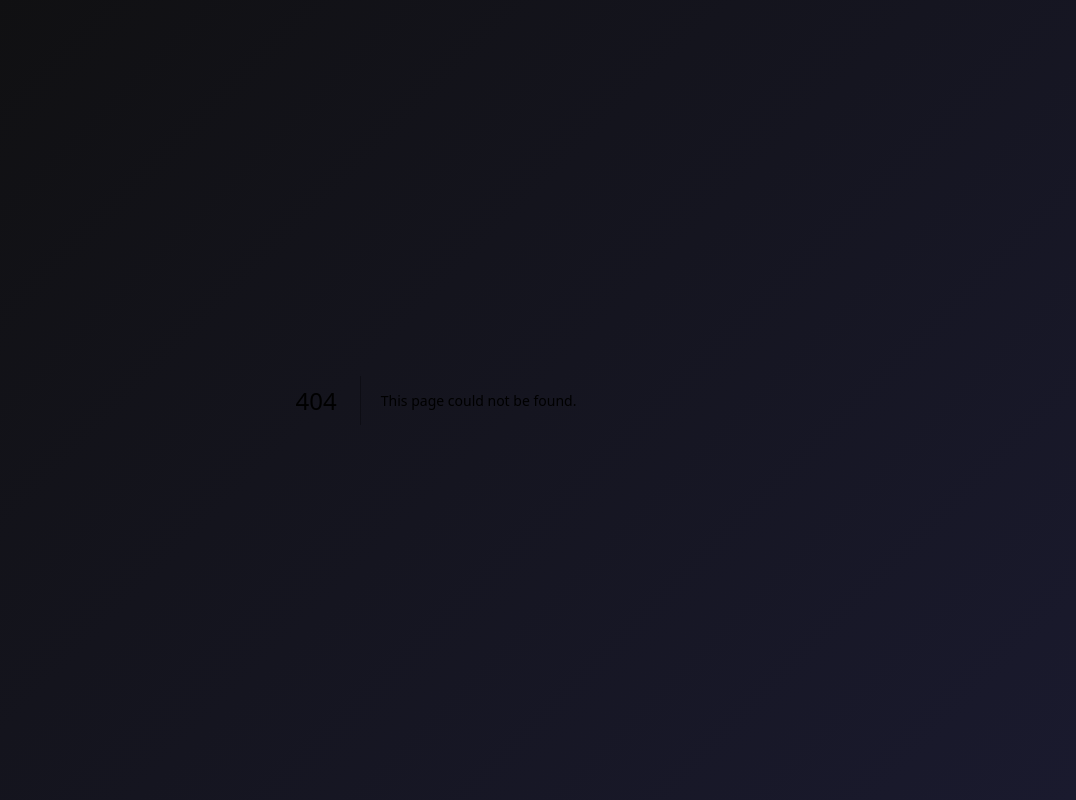
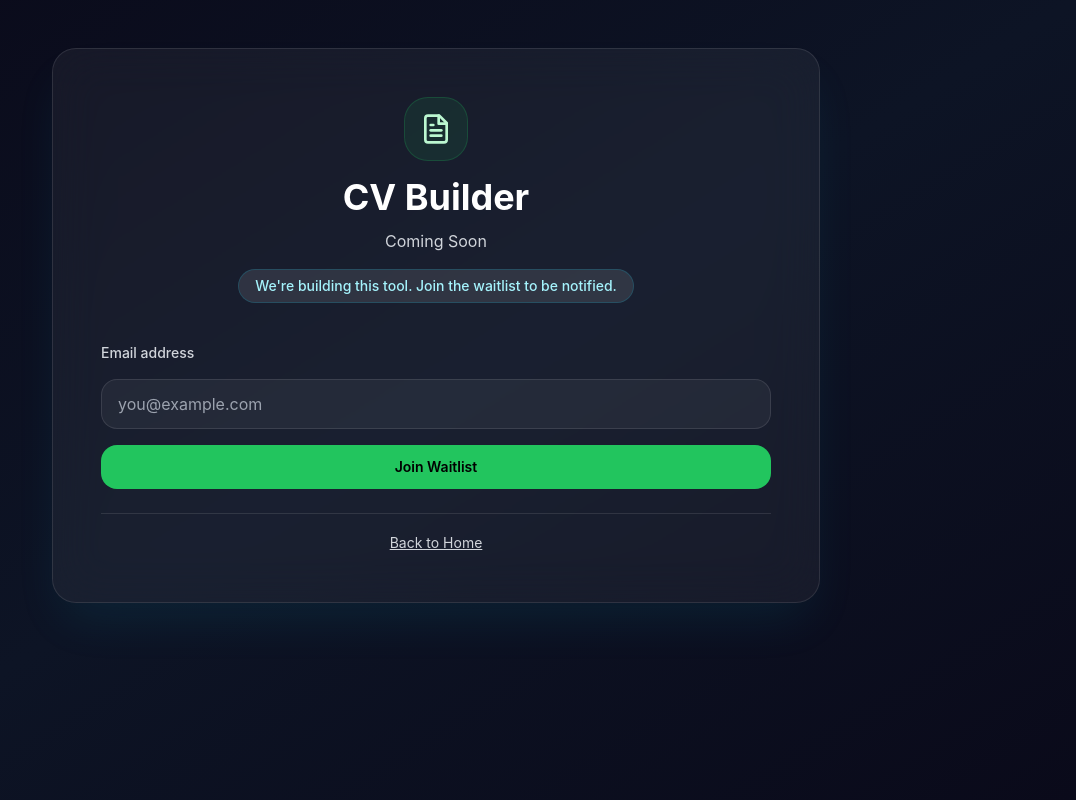
Before and after one commit to sirnazam/ai-student-toolkit, a Next.js app: page /tools/cv-builder in a window 1280 px wide. Before the commit this address had no page. Shown: the whole page, without its empty margins (204-1280 px from the left). Built offline with nearby package versions, Linux system fonts and the light colour scheme.

Commit message:
Fix custom school name display and wire tool cards to pages

```diff
--- /dev/null
+++ b/app/tools/assignment-helper/page.jsx
@@ -0,0 +1,64 @@
+'use client'
+
+import { useState } from 'react'
+import Link from 'next/link'
+import { Lightbulb } from 'lucide-react'
+
+export default function AssignmentHelperPage() {
+  const [email, setEmail] = useState('')
+  const [status, setStatus] = useState('')
+
+  const handleSubmit = (event) => {
+    event.preventDefault()
+    if (!email.trim()) {
+      setStatus('Please enter a valid email address.')
+      return
+    }
+    setStatus('Thank you! You will be notified when the tool launches.')
+    setEmail('')
+  }
+
+  return (
+    <main className="min-h-screen bg-gradient-to-br from-[#0a0a1a] via-[#0d1425] to-[#0a0a1a] text-white px-4 py-12 sm:px-6 lg:px-8">
+      <div className="max-w-3xl mx-auto rounded-3xl border border-white/10 bg-white/5 backdrop-blur-xl p-8 sm:p-12 shadow-2xl shadow-cyan-500/10">
+        <div className="flex flex-col items-center gap-4 text-center">
+          <div className="inline-flex items-center justify-center w-16 h-16 rounded-3xl bg-amber-500/10 text-amber-200 border border-amber-500/20">
+            <Lightbulb className="w-8 h-8" />
+          </div>
+          <div>
+            <h1 className="text-3xl sm:text-4xl font-bold">Assignment Helper</h1>
+            <p className="mt-3 text-gray-300">Coming Soon</p>
+          </div>
+          <span className="inline-flex items-center rounded-full bg-white/10 px-4 py-1.5 text-sm font-medium text-cyan-200 border border-cyan-500/20">
+            We&apos;re building this tool. Join the waitlist to be notified.
+          </span>
+        </div>
+
+        <div className="mt-10 space-y-6">
+          <form onSubmit={handleSubmit} className="space-y-4">
+            <label className="block text-sm font-medium text-gray-300">Email address</label>
+            <input
+              type="email"
+              value={email}
+              onChange={(e) => setEmail(e.target.value)}
+              placeholder="you@example.com"
+              className="w-full rounded-2xl border border-white/10 bg-white/5 px-4 py-3 text-white outline-none focus:border-cyan-400 focus:ring-2 focus:ring-cyan-500/20"
+            />
+            <button
+              type="submit"
+              className="w-full rounded-2xl bg-amber-500 px-4 py-3 text-sm font-semibold text-black hover:bg-amber-400 transition"
+            >
+              Join Waitlist
+            </button>
+          </form>
+          {status && <p className="text-sm text-amber-200">{status}</p>}
+          <div className="pt-4 border-t border-white/10 text-center">
+            <Link href="/" className="text-sm text-gray-300 hover:text-white underline">
+              Back to Home
+            </Link>
+          </div>
+        </div>
+      </div>
+    </main>
+  )
+}
--- /dev/null
+++ b/app/tools/cv-builder/page.jsx
@@ -0,0 +1,64 @@
+'use client'
+
+import { useState } from 'react'
+import Link from 'next/link'
+import { FileText } from 'lucide-react'
+
+export default function CVBuilderPage() {
+  const [email, setEmail] = useState('')
+  const [status, setStatus] = useState('')
+
+  const handleSubmit = (event) => {
+    event.preventDefault()
+    if (!email.trim()) {
+      setStatus('Please enter a valid email address.')
+      return
+    }
+    setStatus('Thank you! You will be notified when the tool launches.')
+    setEmail('')
+  }
+
+  return (
+    <main className="min-h-screen bg-gradient-to-br from-[#0a0a1a] via-[#0d1425] to-[#0a0a1a] text-white px-4 py-12 sm:px-6 lg:px-8">
+      <div className="max-w-3xl mx-auto rounded-3xl border border-white/10 bg-white/5 backdrop-blur-xl p-8 sm:p-12 shadow-2xl shadow-cyan-500/10">
+        <div className="flex flex-col items-center gap-4 text-center">
+          <div className="inline-flex items-center justify-center w-16 h-16 rounded-3xl bg-green-500/10 text-green-200 border border-green-500/20">
+            <FileText className="w-8 h-8" />
+          </div>
+          <div>
+            <h1 className="text-3xl sm:text-4xl font-bold">CV Builder</h1>
+            <p className="mt-3 text-gray-300">Coming Soon</p>
+          </div>
+          <span className="inline-flex items-center rounded-full bg-white/10 px-4 py-1.5 text-sm font-medium text-cyan-200 border border-cyan-500/20">
+            We&apos;re building this tool. Join the waitlist to be notified.
+          </span>
+        </div>
+
+        <div className="mt-10 space-y-6">
+          <form onSubmit={handleSubmit} className="space-y-4">
+            <label className="block text-sm font-medium text-gray-300">Email address</label>
+            <input
+              type="email"
+              value={email}
+              onChange={(e) => setEmail(e.target.value)}
+              placeholder="you@example.com"
+              className="w-full rounded-2xl border border-white/10 bg-white/5 px-4 py-3 text-white outline-none focus:border-cyan-400 focus:ring-2 focus:ring-cyan-500/20"
+            />
+            <button
+              type="submit"
+              className="w-full rounded-2xl bg-green-500 px-4 py-3 text-sm font-semibold text-black hover:bg-green-400 transition"
+            >
+              Join Waitlist
+            </button>
+          </form>
+          {status && <p className="text-sm text-green-200">{status}</p>}
+          <div className="pt-4 border-t border-white/10 text-center">
+            <Link href="/" className="text-sm text-gray-300 hover:text-white underline">
+              Back to Home
+            </Link>
+          </div>
+        </div>
+      </div>
+    </main>
+  )
+}
--- /dev/null
+++ b/app/tools/note-summarizer/page.jsx
@@ -0,0 +1,64 @@
+'use client'
+
+import { useState } from 'react'
+import Link from 'next/link'
+import { BookOpen } from 'lucide-react'
+
+export default function NoteSummarizerPage() {
+  const [email, setEmail] = useState('')
+  const [status, setStatus] = useState('')
+
+  const handleSubmit = (event) => {
+    event.preventDefault()
+    if (!email.trim()) {
+      setStatus('Please enter a valid email address.')
+      return
+    }
+    setStatus('Thank you! You will be notified when the tool launches.')
+    setEmail('')
+  }
+
+  return (
+    <main className="min-h-screen bg-gradient-to-br from-[#0a0a1a] via-[#0d1425] to-[#0a0a1a] text-white px-4 py-12 sm:px-6 lg:px-8">
+      <div className="max-w-3xl mx-auto rounded-3xl border border-white/10 bg-white/5 backdrop-blur-xl p-8 sm:p-12 shadow-2xl shadow-cyan-500/10">
+        <div className="flex flex-col items-center gap-4 text-center">
+          <div className="inline-flex items-center justify-center w-16 h-16 rounded-3xl bg-cyan-500/10 text-cyan-300 border border-cyan-500/20">
+            <BookOpen className="w-8 h-8" />
+          </div>
+          <div>
+            <h1 className="text-3xl sm:text-4xl font-bold">AI Note Summarizer</h1>
+            <p className="mt-3 text-gray-300">Coming Soon</p>
+          </div>
+          <span className="inline-flex items-center rounded-full bg-white/10 px-4 py-1.5 text-sm font-medium text-cyan-200 border border-cyan-500/20">
+            We&apos;re building this tool. Join the waitlist to be notified.
+          </span>
+        </div>
+
+        <div className="mt-10 space-y-6">
+          <form onSubmit={handleSubmit} className="space-y-4">
+            <label className="block text-sm font-medium text-gray-300">Email address</label>
+            <input
+              type="email"
+              value={email}
+              onChange={(e) => setEmail(e.target.value)}
+              placeholder="you@example.com"
+              className="w-full rounded-2xl border border-white/10 bg-white/5 px-4 py-3 text-white outline-none focus:border-cyan-400 focus:ring-2 focus:ring-cyan-500/20"
+            />
+            <button
+              type="submit"
+              className="w-full rounded-2xl bg-cyan-500 px-4 py-3 text-sm font-semibold text-black hover:bg-cyan-400 transition"
+            >
+              Join Waitlist
+            </button>
+          </form>
+          {status && <p className="text-sm text-cyan-200">{status}</p>}
+          <div className="pt-4 border-t border-white/10 text-center">
+            <Link href="/" className="text-sm text-gray-300 hover:text-white underline">
+              Back to Home
+            </Link>
+          </div>
+        </div>
+      </div>
+    </main>
+  )
+}
--- a/components/sections/CGPACalculatorPage.jsx
+++ b/components/sections/CGPACalculatorPage.jsx
@@ -56,7 +56,7 @@ export default function CGPACalculatorPage() {
   const [saved, setSaved] = useState(false)
   const [schoolSearch, setSchoolSearch] = useState('')
   const [activeTab, setActiveTab] = useState('calculator') // calculator | semesters | predictor
-  const [customSchoolName, setCustomSchoolName] = useState('')
+  const [customSchoolName, setCustomSchoolName] = useLocalStorage('cgpa_custom_school', '')
   const [customSystem, setCustomSystem] = useState('five_point')
   const [showScaleOverride, setShowScaleOverride] = useState(false)
   const [openDropdown, setOpenDropdown] = useState(null)
@@ -80,6 +80,9 @@ export default function CGPACalculatorPage() {
       state: '',
     }
     : SCHOOLS.find(s => s.abbr === selectedSchool) || SCHOOLS[0]
+  const displaySchoolName = selectedSchool === 'CUSTOM'
+    ? (customSchoolName || 'Custom Institution')
+    : school.name
   const system = school.system
   const gradingSystem = GRADING_SYSTEMS[system]
   const activeSemester = semesters[activeSemIdx] || semesters[0]
@@ -206,7 +209,7 @@ export default function CGPACalculatorPage() {
               </div>
               <div>
                 <h1 className="text-sm font-bold text-white">CGPA Calculator</h1>
-                <p className="text-xs text-gray-400">{school.name}</p>
+                <p className="text-xs text-gray-400">{displaySchoolName}</p>
               </div>
             </div>
           </div>
@@ -248,7 +251,7 @@ export default function CGPACalculatorPage() {
               </div>
               <div className="text-left">
                 <p className="text-xs text-gray-400">Your University</p>
-                <p className="text-sm font-semibold text-white">{school.name}</p>
+                <p className="text-sm font-semibold text-white">{displaySchoolName}</p>
               </div>
             </div>
             <div className="flex items-center gap-2">
--- a/components/sections/PopularTools.jsx
+++ b/components/sections/PopularTools.jsx
@@ -30,24 +30,28 @@ const tools = [
     title: 'CGPA Calculator',
     description: 'Calculate your Cumulative Grade Point Average instantly. Track your academic performance across all courses.',
     color: 'primary',
+    href: '/tools/cgpa-calculator',
   },
   {
     icon: BookOpen,
     title: 'AI Note Summarizer',
     description: 'Transform lengthy notes into concise summaries. Save time and improve retention with AI-powered summarization.',
     color: 'cyan',
+    href: '/tools/note-summarizer',
   },
   {
     icon: FileText,
     title: 'CV Builder',
     description: 'Create professional CVs in minutes. Choose from premium templates designed for African students.',
     color: 'green',
+    href: '/tools/cv-builder',
   },
   {
     icon: Lightbulb,
     title: 'Assignment Helper',
     description: 'Get smart suggestions and guidance for your assignments. Improve quality and meet deadlines easily.',
     color: 'amber',
+    href: '/tools/assignment-helper',
   },
 ]
 
@@ -98,6 +102,7 @@ export default function PopularTools() {
               title={tool.title}
               description={tool.description}
               color={tool.color}
+              href={tool.href}
               delay={index}
             />
           ))}
--- a/components/ui/ToolCard.jsx
+++ b/components/ui/ToolCard.jsx
@@ -1,5 +1,6 @@
 'use client'
 
+import Link from 'next/link'
 import { motion } from 'framer-motion'
 import { ArrowRight } from 'lucide-react'
 
@@ -16,8 +17,9 @@ const cardVariants = {
   },
 }
 
-export default function ToolCard({ icon: Icon, title, description, color, delay = 0 }) {
+export default function ToolCard({ icon: Icon, title, description, color, delay = 0, href = '#' }) {
   return (
+    <Link href={href} className="group block">
       <motion.div
         variants={cardVariants}
         initial="hidden"
@@ -59,5 +61,6 @@ export default function ToolCard({ icon: Icon, title, description, color, delay
         <div className={`absolute top-0 right-0 w-32 h-32 bg-${color}-500 rounded-full filter blur-3xl opacity-0 group-hover:opacity-10 transition-opacity duration-500 -z-0`}></div>
       </div>
     </motion.div>
+    </Link>
   )
 }
```
Lines whose indentation alone changed are shown as unchanged.
